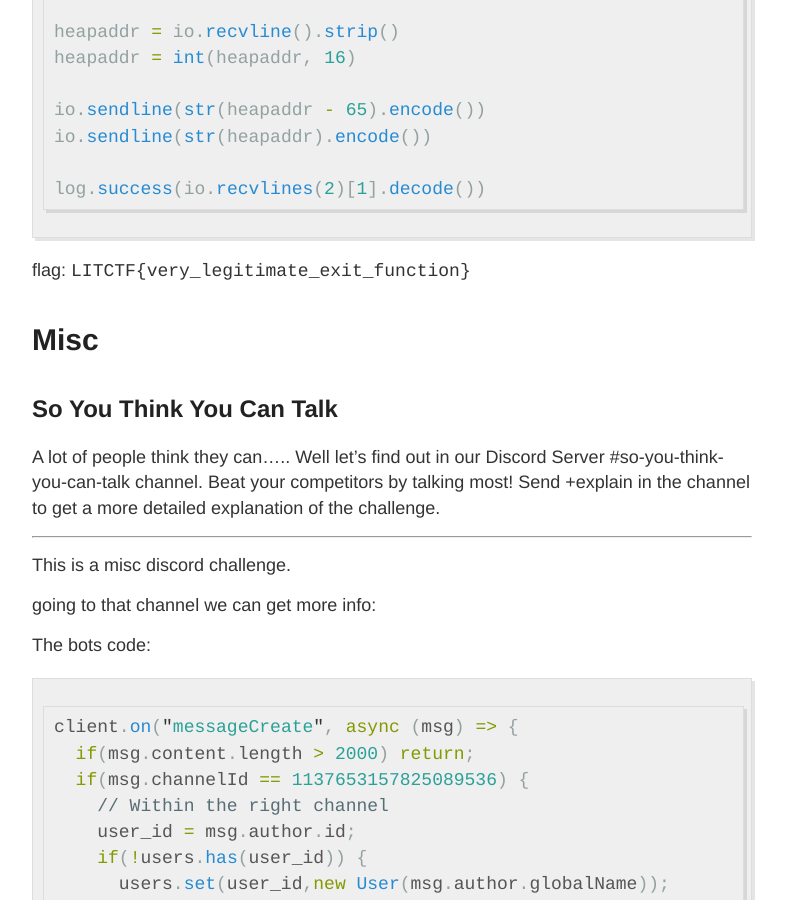
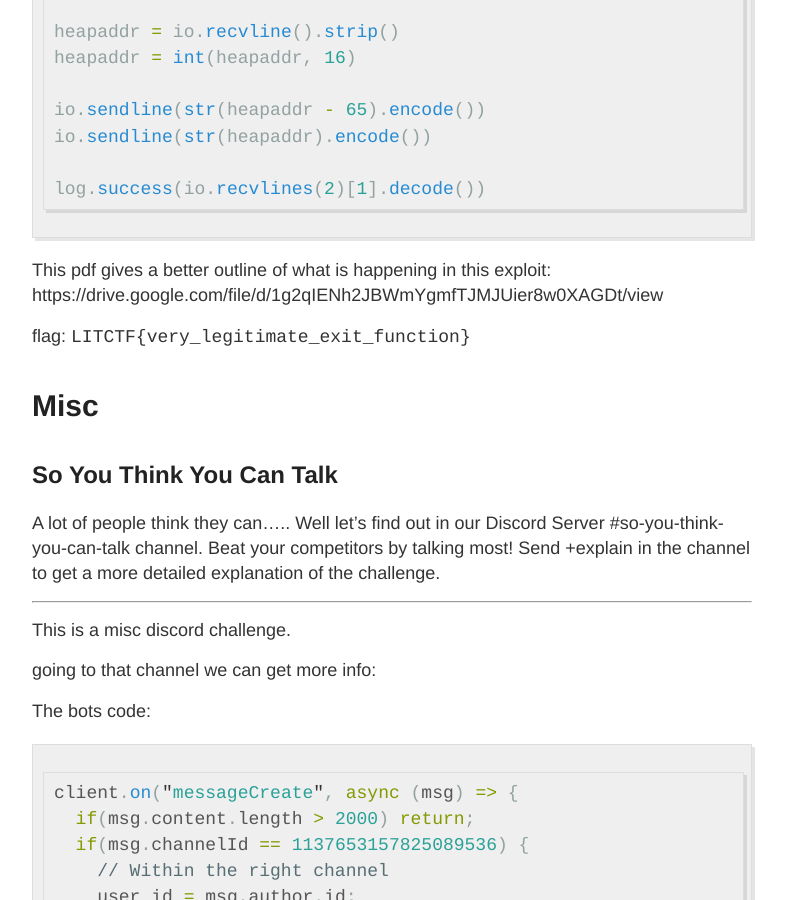
Before and after one commit to Finneyyy/ECSCIreland.github.io, a Jekyll site: the page built from _posts/2023-8-8-Lexington_Informatics_Tournament_CTF_23.md, in a window 1280 px wide and 900 px high, scrolled down 7854 px. Shown: the whole window, without its empty margins (248-1034 px from the left). Built offline with Jekyll 4.4.1, drawn with Linux system fonts in a browser that asks for light colours.

Commit message:
added good resource on heap attack

````diff
--- a/_posts/2023-8-8-Lexington_Informatics_Tournament_CTF_23.md
+++ b/_posts/2023-8-8-Lexington_Informatics_Tournament_CTF_23.md
@@ -294,6 +294,8 @@ io.sendline(str(heapaddr).encode())
 log.success(io.recvlines(2)[1].decode())
 ```
 
+This pdf gives a better outline of what is happening in this exploit: https://drive.google.com/file/d/1g2qIENh2JBWmYgmfTJMJUier8w0XAGDt/view
+
 
 flag: `LITCTF{very_legitimate_exit_function}`
 
````
